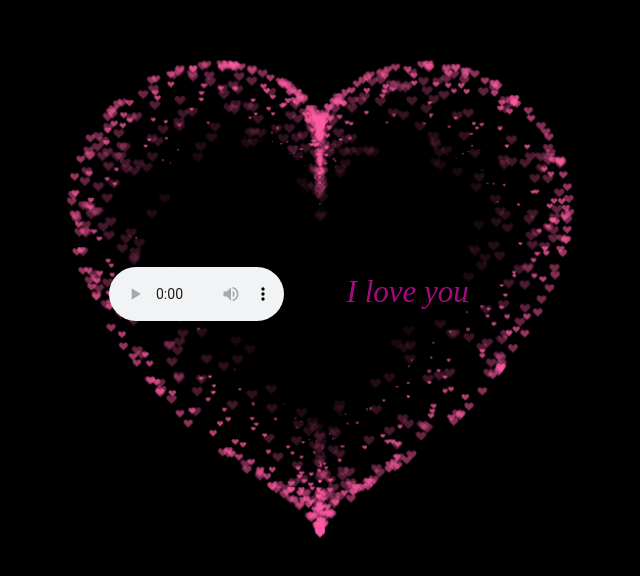
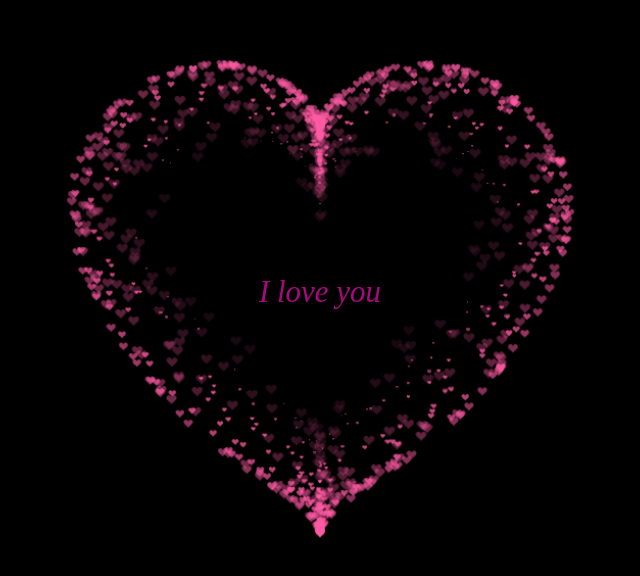
Before and after one commit to trongthanhqvo/nphuonghienn, a plain HTML site: page index.html in a window 1280 px wide. Shown: the part 106-682 px from the top of the page, without its empty margins (320-960 px from the left). Drawn offline with Linux system fonts and the light colour scheme.

Commit message:
remove controls

```diff
--- a/index.html
+++ b/index.html
@@ -96,7 +96,7 @@
   <div class="box">
     <canvas id="pinkboard"></canvas>
   </div>
-  <audio id="playAudio" controls>
+  <audio id="playAudio">
     <source src="./beautiful-in-white.mp3" type="audio/mp3">
   </audio>
   <script>
```
